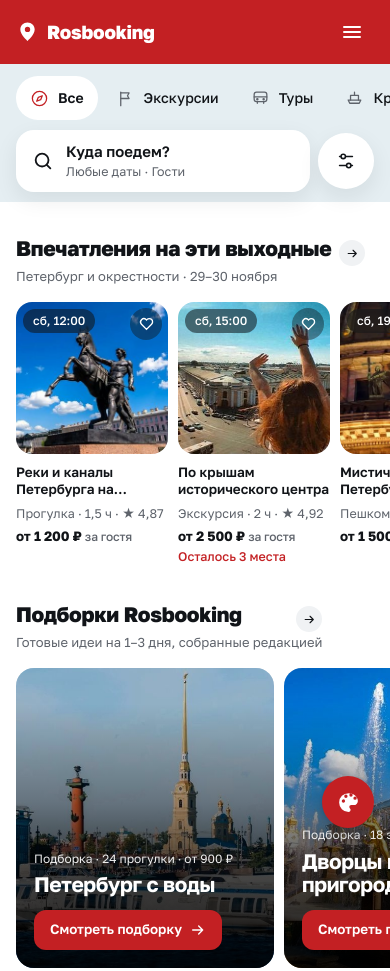
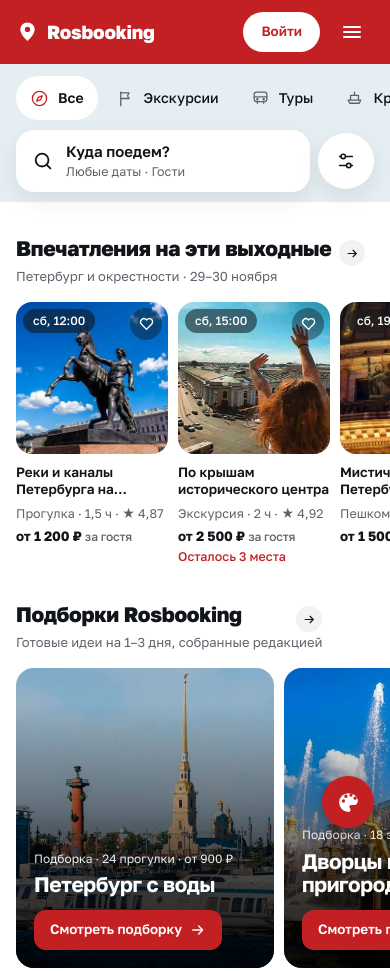
Before and after one commit to Andreygit5555/rosbooking-demo, a plain HTML site: page index.html in a window 390 px wide. Shown: the top 971 px of the page. Drawn offline with Linux system fonts and the light colour scheme.

Commit message:
Show login button on mobile header

```diff
--- a/styles.css
+++ b/styles.css
@@ -634,7 +634,7 @@ input[type="color"]::-webkit-color-swatch{ border: 0; border-radius: 7px; }
   .logo{ font-size: 19px; }
   .logo__pin{ width: 23px; height: 23px; }
   .btn--white:not(.btn--login-mobile){ display: none; }
-  .btn--login-mobile{ height: 40px; padding: 0 18px; font-size: 13.5px; }
+  .btn--login-mobile{ display: inline-flex; height: 40px; padding: 0 18px; font-size: 13.5px; }
   .icon-btn--burger{ display: inline-flex; background: transparent; color: var(--on-accent); }
   .icon-btn--burger .ic{ width: 24px; height: 24px; }
 
```
